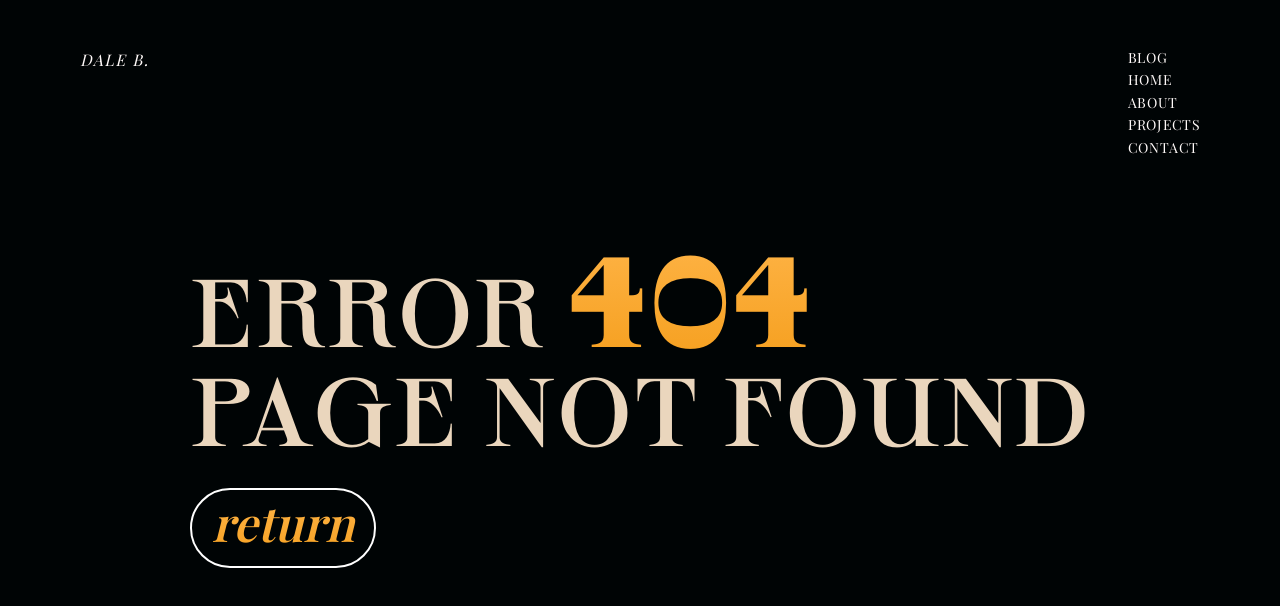
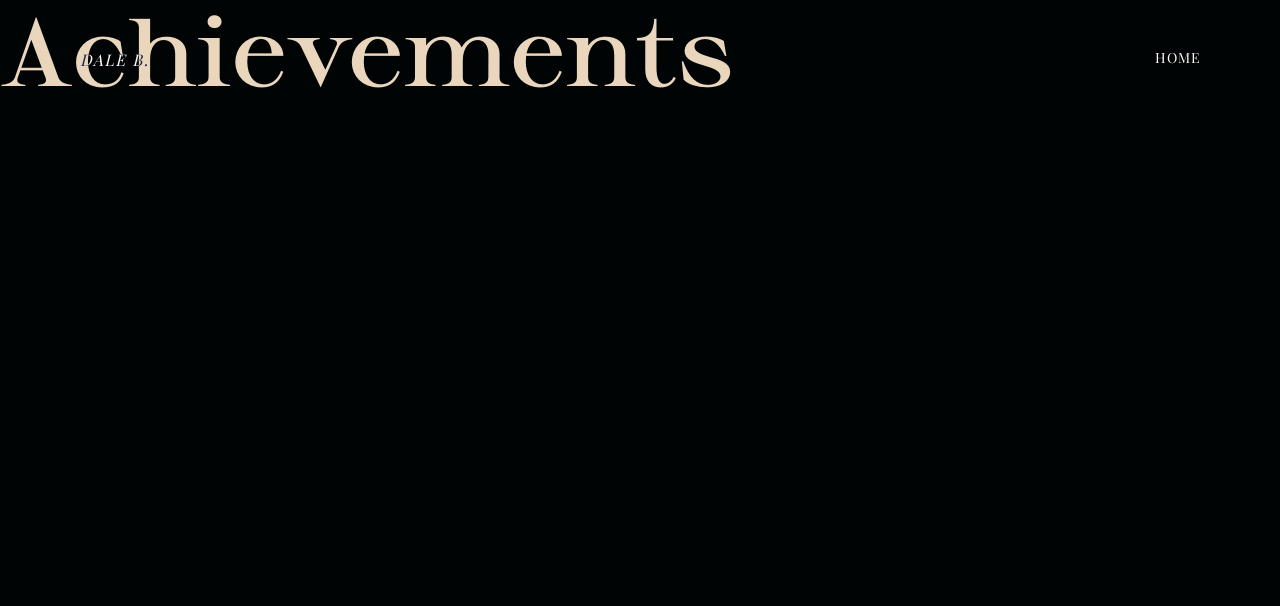
Before and after one commit to hyamero/portfolio-legacy, a Next.js app: page /achievements in a window 1280 px wide. Before the commit this address had no page. Shown: the top 606 px of the page. Built offline with nearby package versions, Linux system fonts and the light colour scheme; a web font is replaced by a local one.

Commit message:
fix: locomotive scroll issue when changing routes

```diff
--- a/components/Navbar.tsx
+++ b/components/Navbar.tsx
@@ -1,7 +1,19 @@
-import Link from "next/link";
+import { NextRouter, useRouter } from "next/router";
 import React, { useEffect } from "react";
+import gsap from "gsap";
+import Achievements from "../pages/achievements";
 
 interface NavbarProps {}
+
+const hideElements = () => {
+  if (typeof window === "undefined") {
+    return;
+  }
+
+  gsap.to("body", {
+    css: { opacity: 0 },
+  });
+};
 
 export const Navbar: React.FC<NavbarProps> = ({}) => {
   useEffect(() => {
@@ -21,16 +33,30 @@ export const Navbar: React.FC<NavbarProps> = ({}) => {
     });
   }, []);
 
+  const router = useRouter();
+  const path = router.pathname;
+
   return (
     <nav className="center container fixed top-0 z-10 mx-auto mt-12 max-w-[1920px] px-20 mix-blend-difference lg:px-10">
       <div className="flex justify-between text-white">
-        <Link href="/">
-          <a className="h-[1rem] cursor-pointer font-playfair font-normal italic tracking-widest md:text-xs">
-            DALE B.
-          </a>
-        </Link>
+        <a
+          onClick={async () => {
+            await router.push("/");
+            if (path.substring(1) === "achievements") {
+              hideElements();
+              setTimeout(() => {
+                router.reload();
+              }, 700);
+            } else {
+              null;
+            }
+          }}
+          className="h-[1rem] cursor-pointer font-playfair font-normal italic tracking-widest md:text-xs"
+        >
+          DALE B.
+        </a>
         <div className=" menu items-left flex flex-col justify-center space-y-[0.15rem] text-left text-sm tracking-wider  sm:text-[0.6rem] sm:leading-3">
-          <NavBtns />
+          <NavBtns path={path} router={router} />
         </div>
       </div>
     </nav>
@@ -39,28 +65,64 @@ export const Navbar: React.FC<NavbarProps> = ({}) => {
 
 const navText = ["home", "about", "projects", "contact"];
 
-const NavBtns: React.FC = ({}) => {
+interface NavBtnsProps {
+  path: string;
+  router: NextRouter;
+}
+
+const NavBtns: React.FC<NavBtnsProps> = ({ path, router }) => {
   return (
     <>
-      <Link href="/blog">
-        <a className="menu-item">
+      {path.substring(1) !== "achievements" ? (
+        <>
+          {navText.map((text, i) => (
+            <a data-scroll-to key={i} href={`#${text}`} className="menu-item">
+              <div>
+                <span className="menu-item-text font-sprat font-normal uppercase tracking-wider">
+                  {text}
+                </span>
+              </div>
+            </a>
+          ))}
+          <a
+            onClick={async () => {
+              await router.push("/achievements");
+              if (path === "/") {
+                hideElements();
+                setTimeout(() => {
+                  router.reload();
+                }, 700);
+              } else {
+                null;
+              }
+            }}
+            className="menu-item"
+          >
+            <div>
+              <span className="menu-item-text font-sprat font-normal uppercase tracking-wider">
+                achievements
+              </span>
+            </div>
+          </a>
+        </>
+      ) : (
+        <a
+          onClick={async () => {
+            await router.push("/");
+            hideElements();
+            setTimeout(() => {
+              router.reload();
+            }, 700);
+          }}
+          className="menu-item"
+        >
           <div>
             <span className="menu-item-text font-sprat font-normal uppercase tracking-wider">
-              <Link href="/blog">Blog</Link>
+              home
             </span>
           </div>
         </a>
-      </Link>
-
-      {navText.map((text, i) => (
-        <a data-scroll-to key={i} href={`#${text}`} className="menu-item">
-          <div>
-            <span className="menu-item-text font-sprat font-normal uppercase tracking-wider">
-              <Link href="/blog">{text}</Link>
-            </span>
-          </div>
-        </a>
-      ))}
+      )}
     </>
   );
 };
--- /dev/null
+++ b/pages/achievements.tsx
@@ -0,0 +1,15 @@
+import React from "react";
+
+interface AchievementsProps {}
+
+const Achievements: React.FC<AchievementsProps> = ({}) => {
+  return (
+    <div id="home" data-scroll-section className="z-10 h-[300vh] bg-[#000405]">
+      <div className="relative m-auto">
+        <span className="header-text text-clamp ">Achievements</span>
+      </div>
+    </div>
+  );
+};
+
+export default Achievements;
--- a/pages/blog.tsx
+++ /dev/null
@@ -1,19 +0,0 @@
-import React from "react";
-
-interface BlogProps {}
-
-const Blog: React.FC<BlogProps> = ({}) => {
-  return (
-    <div
-      id="home"
-      data-scroll-section
-      className="z-10 flex h-screen items-center justify-center bg-[#000405]"
-    >
-      <div className="relative m-auto">
-        <span className="header-text text-clamp ">Blog</span>
-      </div>
-    </div>
-  );
-};
-
-export default Blog;
```
